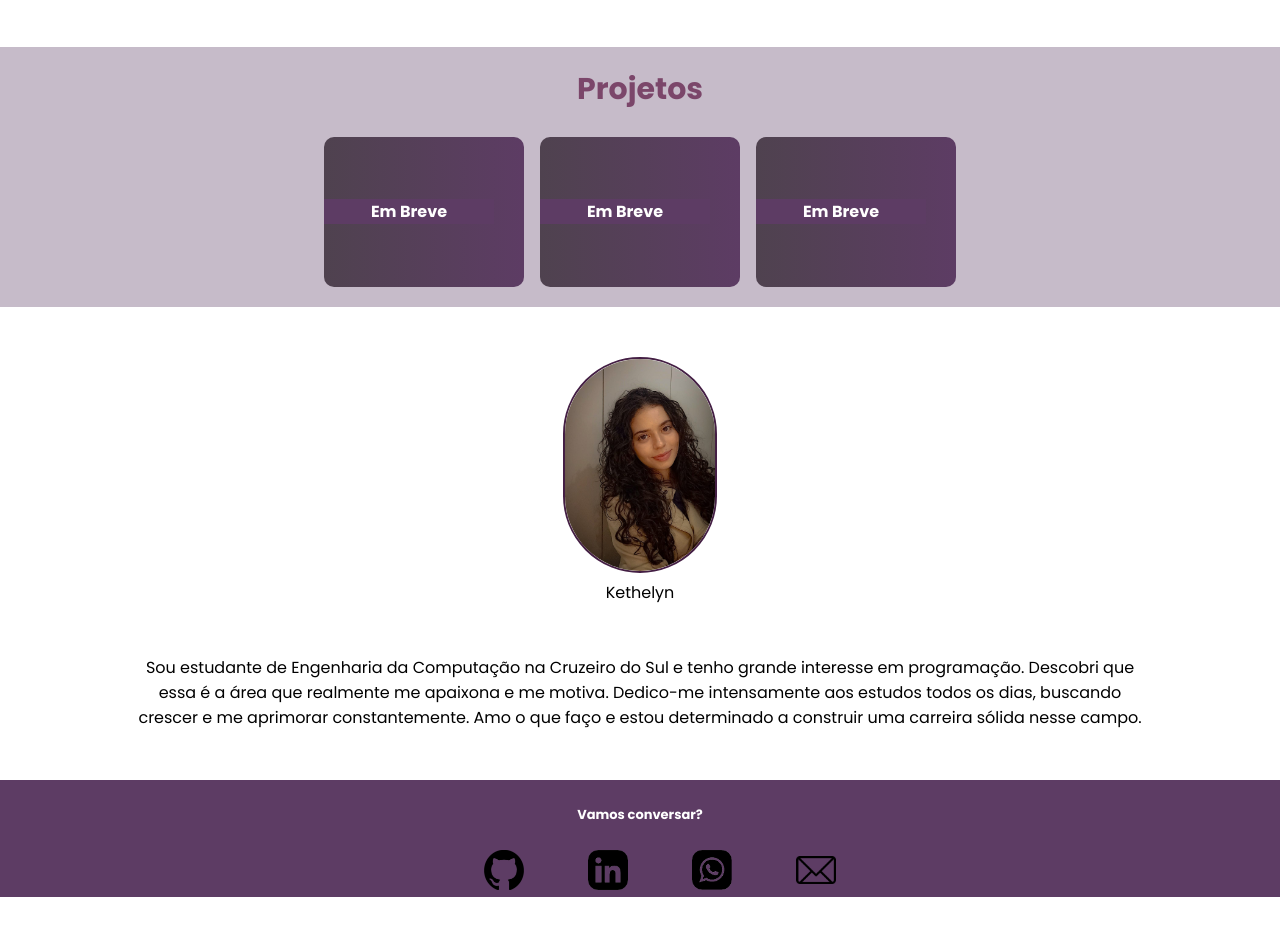
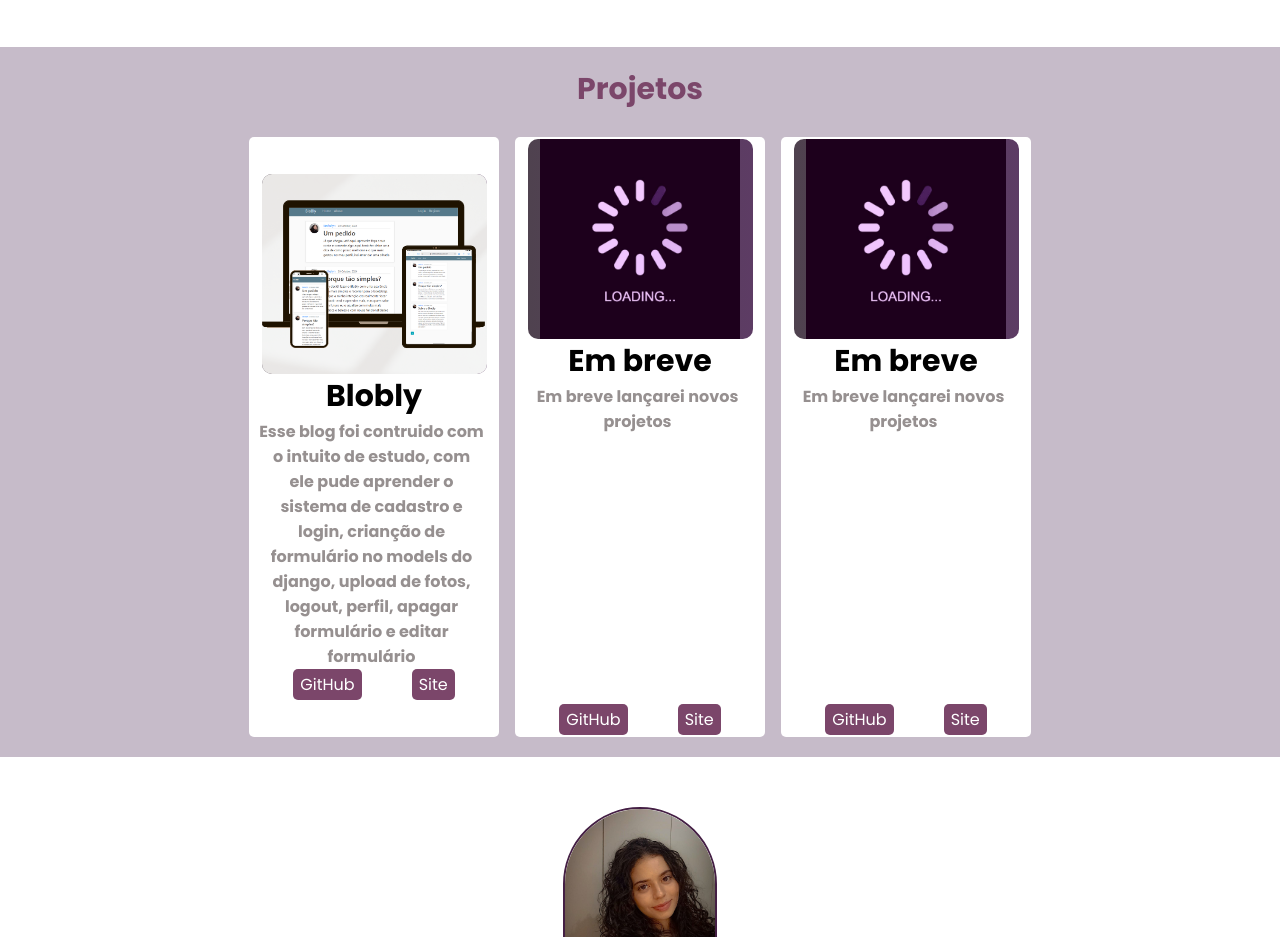
Before and after one commit to Kethelynl/Myreporsitorio, a plain HTML site: page index.html in a window 1280 px wide. Shown: the part 1282-2219 px from the top of the page. Before the commit the page ends 2179 px from the top, so only its background shows below. Drawn offline with Linux system fonts and the light colour scheme.

Commit message:
atualizações

```diff
--- a/index.html
+++ b/index.html
@@ -139,13 +139,43 @@
             <br>
             <div class="cards">
                 <div class="card-project">
-                    <p id="em_breve">Em breve</p>
+                    <div class="img-card-project">
+                        <img src="./templates/static/img/aparelhos-blobly.png" alt="">
+                     </div>
+                     <div class="content-card">
+                        <h3>Blobly</h3>
+                        <p>Esse blog foi contruido com o intuito de estudo, com ele pude aprender o sistema de cadastro e login, crianção de formulário no models do django, upload de fotos, logout, perfil, apagar formulário e editar formulário</p>
+                     </div>
+                     <div class="btn-card-project">
+                        <a href="https://github.com/Kethelynl/Blobly">GitHub</a>
+                        <a href="https://kethelyn.pythonanywhere.com/">Site</a>
+                     </div>
                 </div>
                 <div class="card-project">
-                    <p id="em_brev">Em breve</p>
+                    <div class="img-card-project">
+                        <img src="./templates/static/img/WhatsApp Image 2024-10-30 at 10.14.11.jpeg" alt="">
+                     </div>
+                     <div class="content-card">
+                        <h3>Em breve</h3>
+                        <p class="p-em-breve">Em breve lançarei novos projetos</p>
+                     </div>
+                     <div class="btn-card-project">
+                        <a href="">GitHub</a>
+                        <a href="">Site</a>
+                     </div>
                 </div>
                 <div class="card-project">
-                    <p id="em_bre">Em breve</p>
+                    <div class="img-card-project">
+                        <img src="./templates/static/img/WhatsApp Image 2024-10-30 at 10.14.11.jpeg" alt="">
+                     </div>
+                     <div class="content-card">
+                        <h3>Em breve</h3>
+                        <p class="p-em-breve">Em breve lançarei novos projetos</p>
+                     </div>
+                     <div class="btn-card-project">
+                        <a href="">GitHub</a>
+                        <a href="">Site</a>
+                     </div>
                 </div>
             </div>
         </div>
--- a/templates/static/css/dox.css
+++ b/templates/static/css/dox.css
@@ -248,34 +248,74 @@ button.next:hover{
 }
 
 .card-project{
-    width: 200px;
-    height: 150px;
+    width: 250px;
+    height: 600px;
+    background-color: #ffffff;
+
     display: flex;
-    overflow: hidden;
+    flex-direction: column;
     align-items: center;
     justify-content: center;
+
+    border-radius: 5px;
+}
+
+.img-card-project{
+    width: 90%;
+    height: 200px;
+    overflow: hidden;
+
+    display: flex;
+    justify-content: center;
+
     background: linear-gradient(to right, #4f424f, #5D3c64);
     border-radius: 10px;
     cursor: pointer;
     transition: all ease 0.8s;
 }
 
-.card-project:hover{
+.img-card-project:hover, .btn-card-project a:hover{
     transform:translateY(-5%);
-    background: linear-gradient(to right, #441f44, #f1f0f1, #441f44);
     box-shadow: 1px 1px 10px #2B124C;
 
 }
 
 .card-project p{
     transform-origin: bottom left; /* Define o ponto de origem da rotação */
-    background-color: #5D3c64;
     width: 100%;
     margin-right: 30px;
     transition: all ease 0.8s;
+    color: rgb(0, 0, 0);
+}
+
+.content-card h3{
+   text-align: center;
+}
+
+.content-card p{
+   width: 90%;
+   margin-left: 10px;
+   color: #969090;
+}
+
+.p-em-breve{
+    height: 40vh;
+}
+
+.btn-card-project{
+   display: flex;
+   justify-content: space-around;
+   gap: 50px;
+}
+
+.btn-card-project a{
+    padding: 3px 7px 3px;
+    background-color: #7B466A;
     color: white;
-    font-weight: bold;
+    border-radius: 5px;
+    transition: all ease 0.8s;
 }
+
 
 .container44, .container5{
     display: flex;
```
Also changed, not shown: templates/static/img/WhatsApp Image 2024-10-30 at 10.14.11.jpeg (added), templates/static/img/aparelhos-blobly.png (added).
